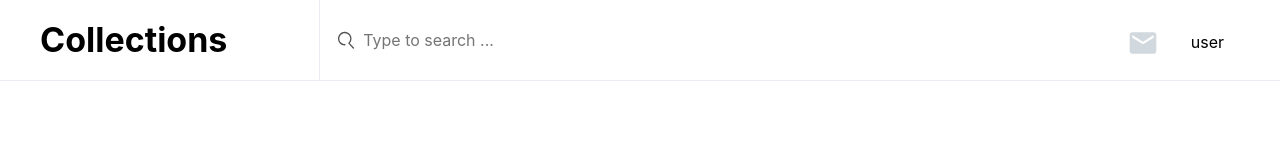
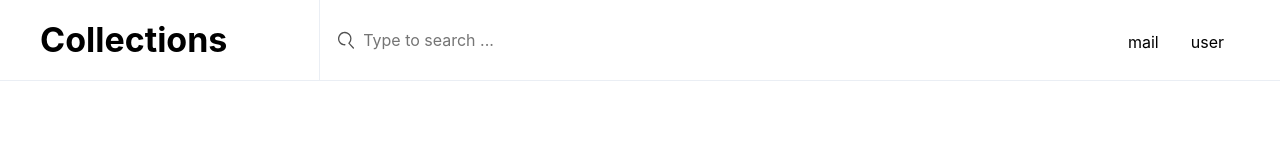
Before and after one commit to everbrez/Collections-A, a React app: page / in a window 1280 px wide. Shown: the top 160 px of the page. Built offline with nearby package versions, Linux system fonts and the light colour scheme.

Commit message:
[header] change search position

```diff
--- a/src/components/header/header.module.scss
+++ b/src/components/header/header.module.scss
@@ -44,7 +44,7 @@ $split-line-color: #eaeef4;
   width: 1.3em;
   height: 1.3em;
 
-  top: 0;
+  top: 1px;
   bottom: 0;
   margin: auto;
   left: 1em;
--- a/src/components/header/index.js
+++ b/src/components/header/index.js
@@ -1,7 +1,6 @@
 import React, { useState } from 'react'
 import classes from './header.module.scss'
 import { ReactComponent as SearchIcon } from "../icon/search.svg"
-import { ReactComponent as MailIcon } from "../icon/mail.svg";
 
 function Header(props) {
   return (
@@ -15,7 +14,7 @@ function Header(props) {
       </div>
       <ul className={classes['nav-right']}>
         <li className={classes['nav-right-item']}>
-          <MailIcon className={classes.mail} />
+          mail
         </li>
         <li className={classes['nav-right-item']}>
           user
```
Also changed, not shown: src/components/icon/mail.svg (deleted).
